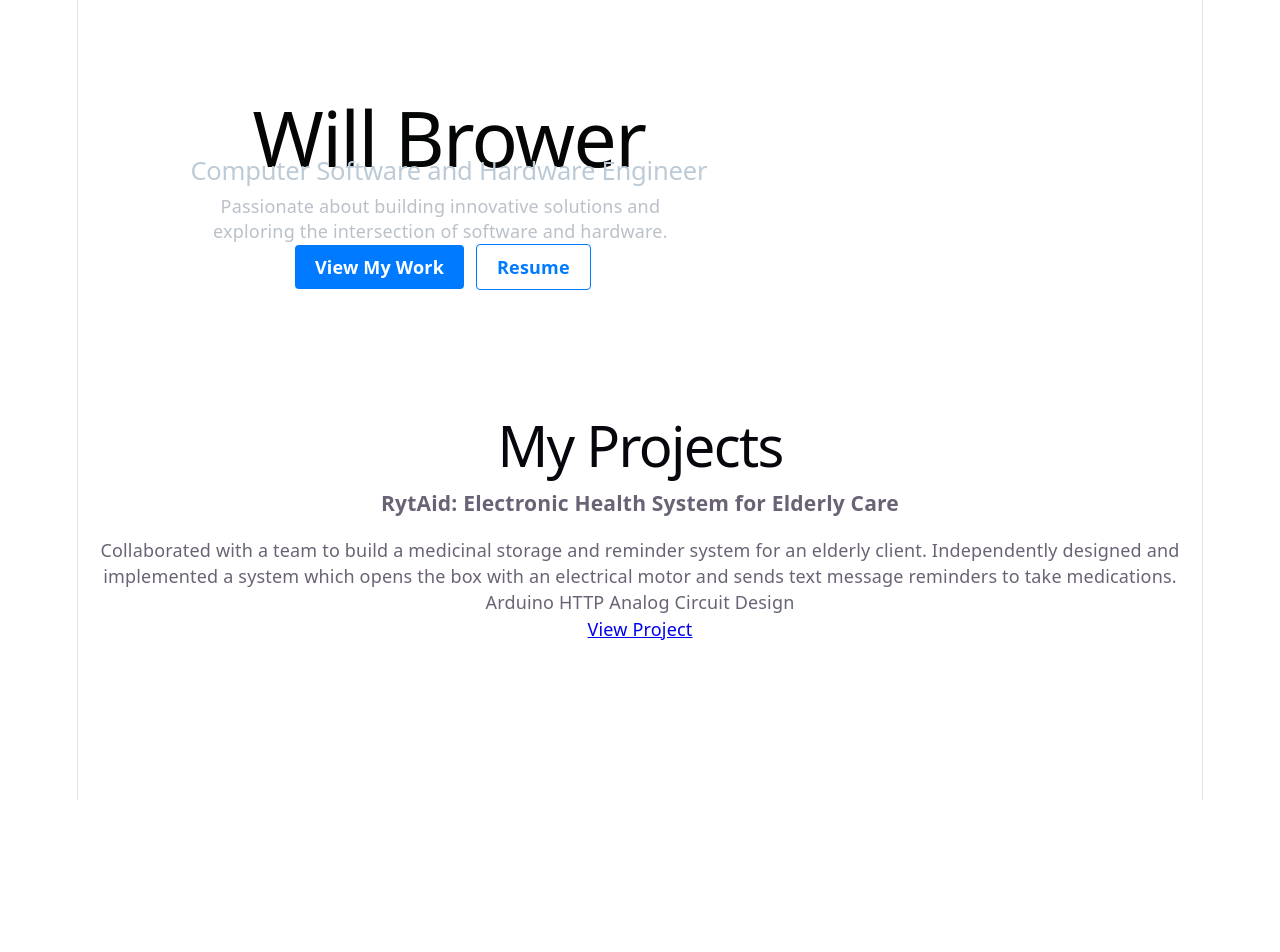
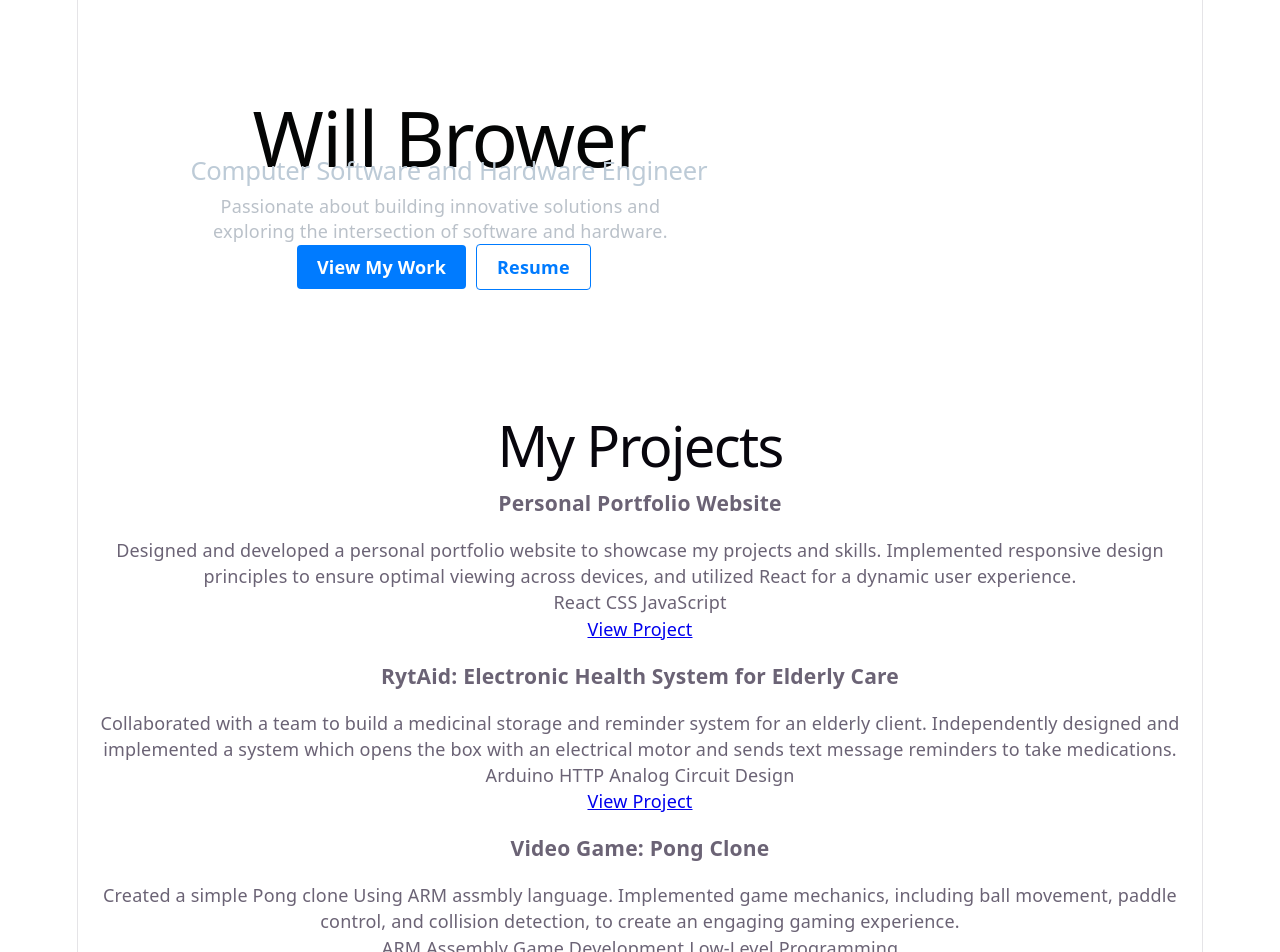
Before and after one commit to willbrow221/personal-website, a React (Vite) app: page / in a window 1280 px wide. Shown: the top 952 px of the page. Before the commit the page ends 800 px from the top, so only its background shows below. Built offline with nearby package versions, Linux system fonts and the light colour scheme.

Commit message:
Added more projects, updated formats

```diff
--- a/src/components/Hero.css
+++ b/src/components/Hero.css
@@ -4,7 +4,7 @@
   align-items: center;
   justify-content: flex-start;
   padding: 0 10%;
-  background-color: radial-gradient(circle, rgba(37, 133, 8, 0.765), rgb(11, 119, 139), rgb(18, 10, 73));;
+  background-color: radial-gradient(circle, rgb(37, 133, 8), rgb(11, 119, 139), rgb(158, 144, 255));;
 }
 
 .hero-name {
@@ -36,7 +36,7 @@
   border-radius: 4px;
   text-decoration: none;
   font-weight: bold;
-  margin-right: 12px;
+  margin-right: 10px;
 }
 
 .btn-primary {
--- a/src/components/Hero.tsx
+++ b/src/components/Hero.tsx
@@ -16,7 +16,7 @@ const Hero: React.FC<HeroProps> = ({ name, role, tagline }) => {
         <p className="hero-tagline">{tagline}</p>
         <div className="hero-cta">
           <a href="#projects" className="btn-primary">View My Work</a>
-          <a href="/resume.pdf" className="btn-secondary" target="_blank">Resume</a>
+          <a href="/resume_edit.pdf" className="btn-secondary" target="_blank">Resume</a>
         </div>
       </div>
     </section>
--- a/src/components/ProjectCard.tsx
+++ b/src/components/ProjectCard.tsx
@@ -6,9 +6,10 @@ interface ProjectCardProps {
   description: string;
   technologies: string[];
   link: string;
+  demoLink?: string;
 }
 
-const ProjectCard: React.FC<ProjectCardProps> = ({title, description, technologies, link}) => {
+const ProjectCard: React.FC<ProjectCardProps> = ({title, description, technologies, link, demoLink}) => {
   return (
     <div className="project-card">
       <h3>{title}</h3>
@@ -21,9 +22,20 @@ const ProjectCard: React.FC<ProjectCardProps> = ({title, description, technologi
         </React.Fragment>
       ))}
       </div>
+      <div className="project-links">
       <a href={link} target="_blank" rel="noopener noreferrer" className="project-link">
         View Project
       </a>
+      {demoLink && (
+          <a
+            href={demoLink}
+            download="pong_final.s" // Forces download and sets filename
+            className="btn-file"
+          >
+            Download Source Code
+          </a>
+        )}
+      </div>
     </div>
   );
 };
--- a/src/data/projects.tsx
+++ b/src/data/projects.tsx
@@ -4,14 +4,31 @@ export interface Project {
   description: string;
   technologies: string[];
   link: string;
+  demoLink?: string;
 }
 
 export const projects: Project[] = [
   {
     id: 1,
+    title: "Personal Portfolio Website",
+    description: "Designed and developed a personal portfolio website to showcase my projects and skills. \n Implemented responsive design principles to ensure optimal viewing across devices, and utilized React for a dynamic user experience.",
+    technologies: ["React", "CSS", "JavaScript"],
+    link: "https://willbrow221.github.io/personal-website/"
+  },
+  {
+    id: 2,
     title: "RytAid: Electronic Health System for Elderly Care",
     description: "Collaborated with a team to build a medicinal storage and reminder system for an elderly client. \n Independently designed and implemented a system which opens the box with an electrical motor and sends text message reminders to take medications.\n",
     technologies: ["Arduino", "HTTP", "Analog Circuit Design"],
     link: "https://sites.google.com/u.northwestern.edu/rytaid/home?authuser=2"
   },
+  {
+    id: 3,
+    title: "Video Game: Pong Clone",
+    description: "Created a simple Pong clone Using ARM assmbly language. \n Implemented game mechanics, including ball movement, paddle control, and collision detection, to create an engaging gaming experience.",
+    technologies: ["ARM Assembly", "Game Development", "Low-Level Programming"],
+    link: "https://cpulator.01xz.net/?sys=arm-de1soc&d_audio=48000",
+    demoLink: "/pong_final.s"
+  },
+
 ];
```
Also changed, not shown: 2 other files (tests, documents, lock files or other folders).
